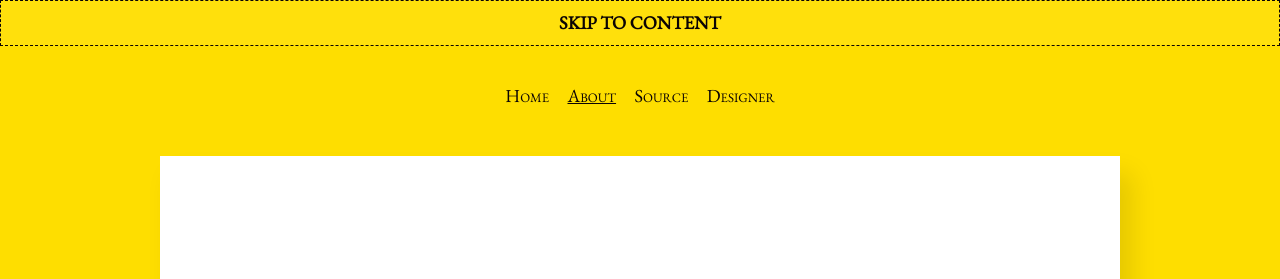
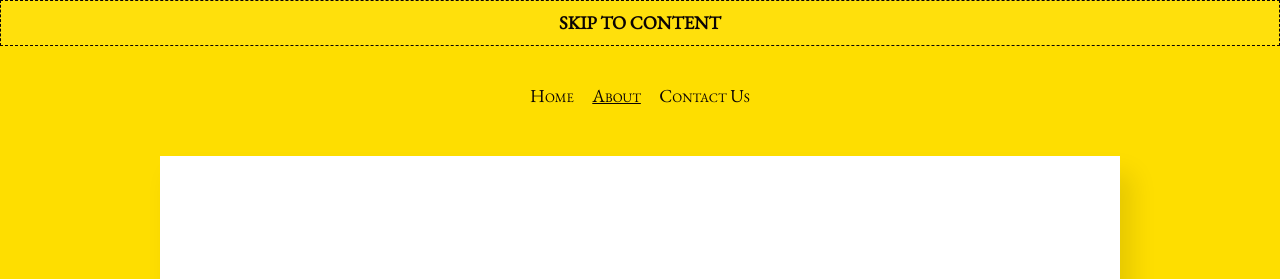
Before and after one commit to dedunu/yaco, a Jekyll site: the page built from about.md, in a window 1280 px wide and 900 px high. Shown: the top 279 px of the window. Built offline with Jekyll 4.4.1, drawn with Linux system fonts in a browser that asks for light colours; some of the changed text lies outside the part shown.

Commit message:
Update menu.yml

```diff
--- a/_data/menu.yml
+++ b/_data/menu.yml
@@ -1,8 +1,5 @@
 - title: About
   url: /about.html
 
-- title: Source
-  url: https://github.com/patdryburgh/hitchens
-
-- title: Designer
-  url: http://patdryburgh.com
+- title: Contact Us
+  url: /contact.html
```
